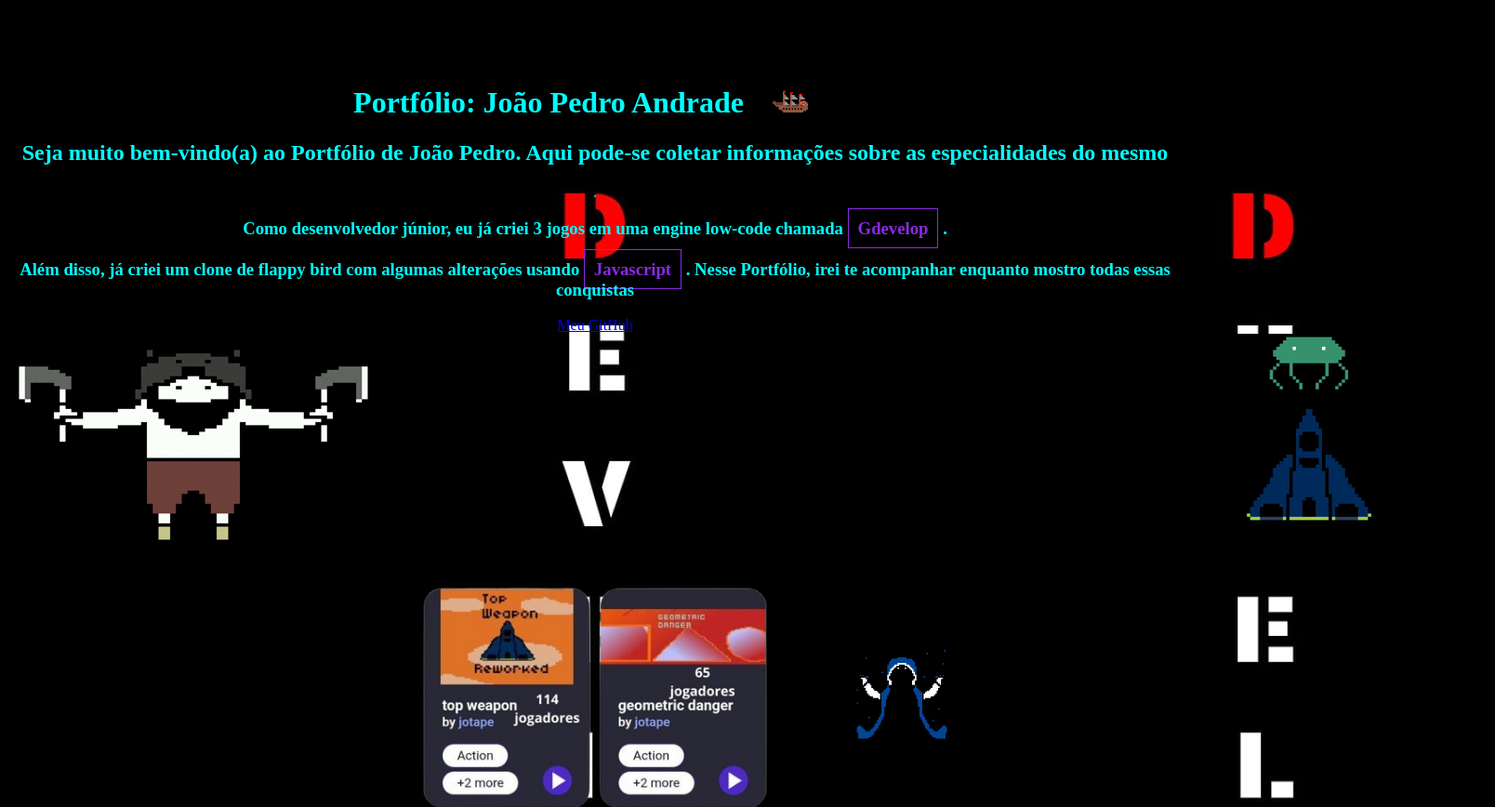
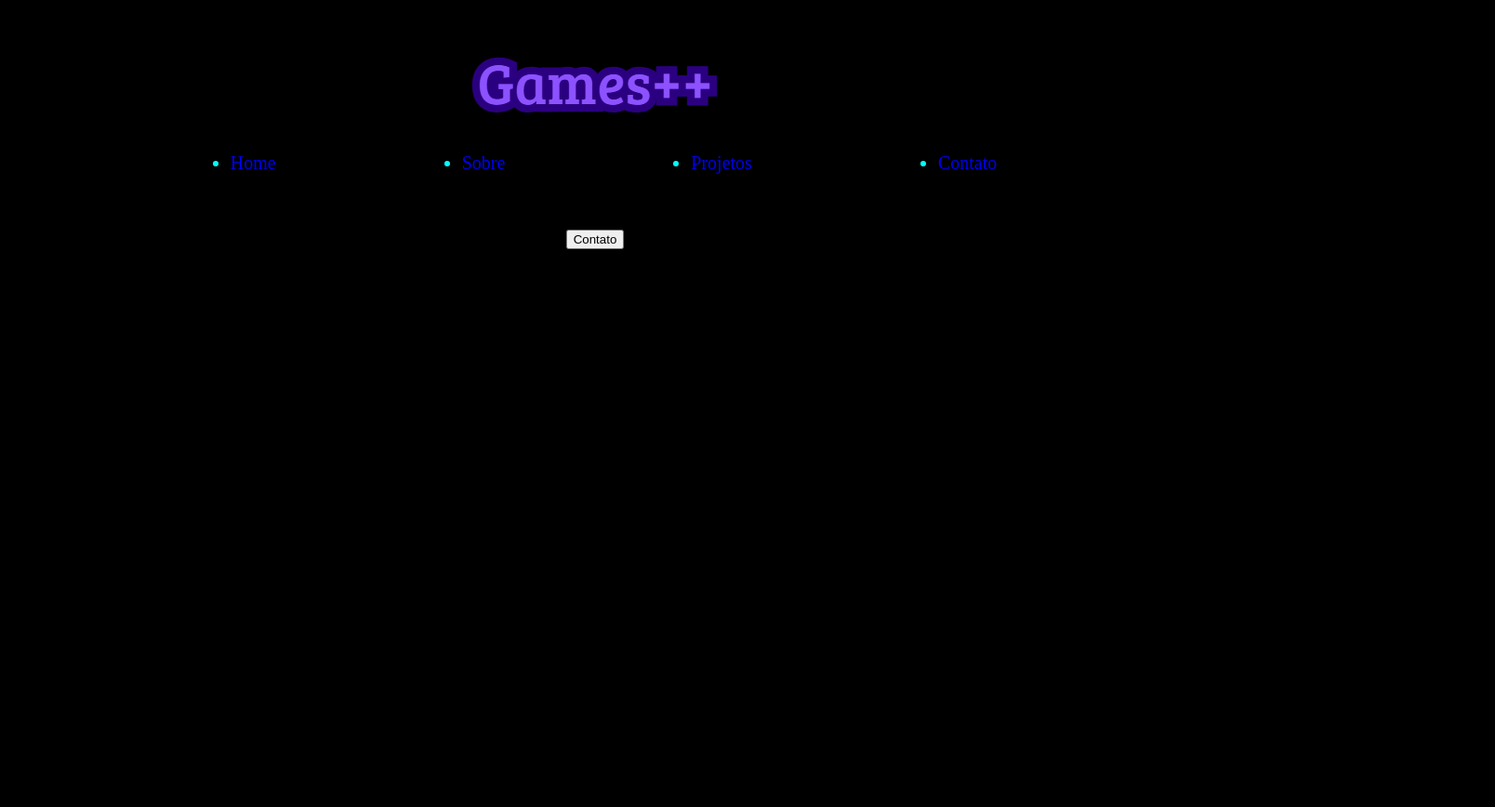
Before and after one commit to John-Peter666/Portfolio, a plain HTML site: page index.html in a window 1280 px wide. Shown: the top 868 px of the page at 93% size, 1608 px wide, since content can reach past the window. After the commit the page ends 800 px from the top, so only its background shows below. Drawn offline with Linux system fonts and the light colour scheme.

Commit message:
modifiquei a aparência da primeira página do portfólio

```diff
--- a/index.html
+++ b/index.html
@@ -5,11 +5,95 @@
     <meta charset="UTF-8">
     <meta name="viewport" content="width=device-width, initial-scale=1.0">
     <title>Portfolio: Joao Pedro Andrade</title>
+    <!--fonte-->
+    <link rel="preconnect" href="https://fonts.googleapis.com">
+<link rel="preconnect" href="https://fonts.gstatic.com" crossorigin>
+<link href="https://fonts.googleapis.com/css2?family=EB+Garamond:ital,wght@0,400..800;1,400..800&display=swap" rel="stylesheet">
+    <!--fim da fonte-->
     <link rel="stylesheet" href="styles.css">
 </head>
 
-<body style="background: url(wallpaper.jpeg);">
-    <main>
+<body>
+    <header>
+<div class="interface">
+    <div class="logo">
+        <a href="#"><img src="Games++.png" alt="Logo da equipe"></a>
+
+    </div><!-- logo -->
+    <nav class="menu-desktop">
+        <ul>
+            <li><a href="#">Home</a></li>
+            <li><a href="#">Sobre</a></li>
+            <li><a href="#">Projetos</a></li>
+            <li><a href="#">Contato</a></li>
+        </ul>
+        </nav>
+        <div class="botao-contato">
+            <a href="#">
+                <button>Contato</button>
+            </a>
+        </div>
+</div><!-- interface -->
+
+    </header>
+
+
+
+
+
+
+
+
+
+
+
+
+
+
+
+
+
+
+
+
+
+
+
+
+
+
+
+
+
+
+
+
+
+
+
+
+
+
+
+
+
+
+
+
+
+
+
+
+
+
+
+
+
+
+
+
+
+    <!-- <main>
         <H1>Portfólio: João Pedro Andrade<img src="barco_pirata_1080.png" alt="" width="100"></H1>
         <h2> Seja muito bem-vindo(a) ao Portfólio de João Pedro. Aqui pode-se coletar informações sobre as
             especialidades do mesmo</h2>.<br>
@@ -27,9 +111,7 @@
         <img src="/barbarogloria_h264 (1).gif" alt="">
         <img src="navezinha.gif" alt="">
 
-        <!-- <video src="/barbarogloria_h264.mp4" alt="o bonitão" width="400" autoplay loop></video>
-        <video src="/WhatsApp Video 2025-08-29 at 13.56.44.mp4" alt="o bonitão" width="400" autoplay loop></video> -->
-    </div>
+
     <footer>
         <img src="gdevelop-exemplo.png" width="400">
         <p class="texto ao lado"> Aqui, é possível ver os 3 jogos que já lancei no site oficial do Gdevelop. Entre todos esses jogos, eu obtive a conquista de ter 241 jogadores apreciando a minha arte.
--- a/styles.css
+++ b/styles.css
@@ -1,8 +1,8 @@
 body {
     background-color: black;
     color: aqua;
-    font-family: 'Times New Roman', Times, serif;
-    text-align: center;
+   font-family: 'Times New Roman', Times, serif;
+
 }
 
 span{
@@ -33,3 +33,42 @@ img{
 .videos img:last-child{
     margin-left: 800px;
 }
+
+*{
+    margin: 1000;
+    padding: 1000;
+    box-sizing: border-box;
+}
+.interface{
+    max-width: 1280px;
+    margin: 0 auto;
+    text-align: center;
+}
+
+header{
+    padding: 40px;
+}
+
+.menu-desktop{
+    display: flex;
+    justify-content: center;
+    gap: 50px;
+    font-size: 20px;
+    margin-bottom: 40px;
+  text-decoration: none;
+}
+
+ul{
+    display: flex;
+    text-decoration: none;
+    gap: 200px;
+}
+
+li{
+    text-decoration: none;
+}
+
+a{
+    text-decoration: none;
+
+}
```
Also changed, not shown: Games++.png (added).
